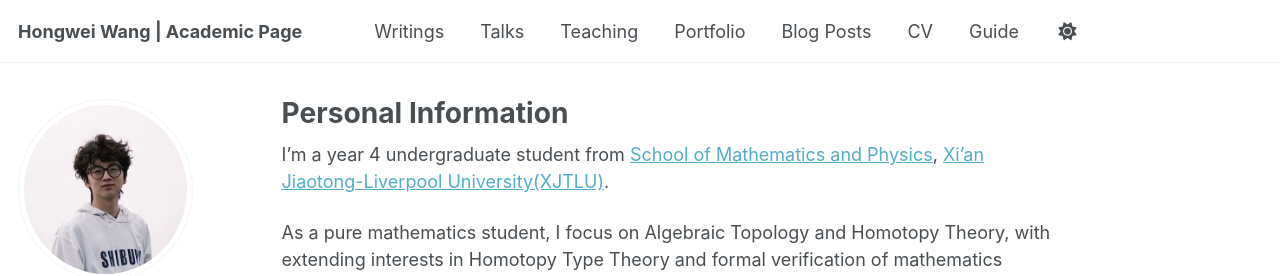
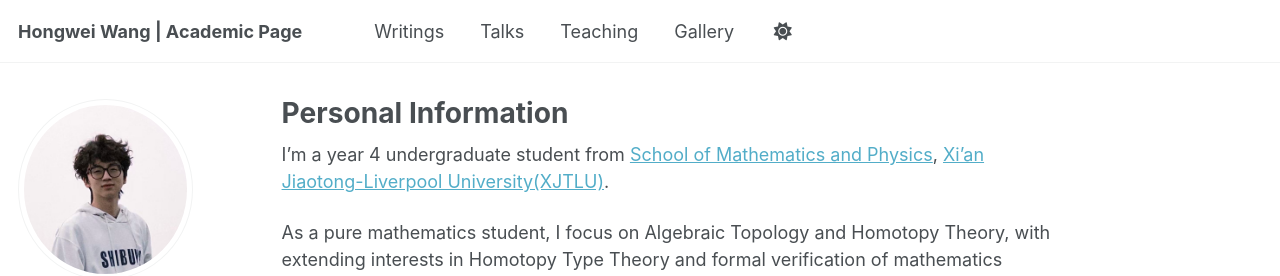
Before and after one commit to WangHongWei-AcademicPage/WangHongWei-AcademicPage.github.io, a Jekyll site: the page built from _pages/about.md, in a window 1280 px wide. Shown: the top 276 px of the page. Built offline with Jekyll 4.4.1, drawn with Linux system fonts in a browser that asks for light colours; some web fonts are replaced; a script that is not in the unit is left out.

Commit message:
Update navigation.yml

```diff
--- a/_data/navigation.yml
+++ b/_data/navigation.yml
@@ -17,17 +17,5 @@ main:
   - title: "Teaching"
     url: /teaching/
 
-  - title: "Portfolio"
-    url: /portfolio/
-
-  - title: "Blog Posts"
-    url: /year-archive/
-
-  - title: "CV"
-    url: /cv/
-
-  # - title: "CV"
-  #   url: /cv-json/
-
-  - title: "Guide"
-    url: /markdown/
+  - title: "Gallery"
+    url: /gallery/
```
